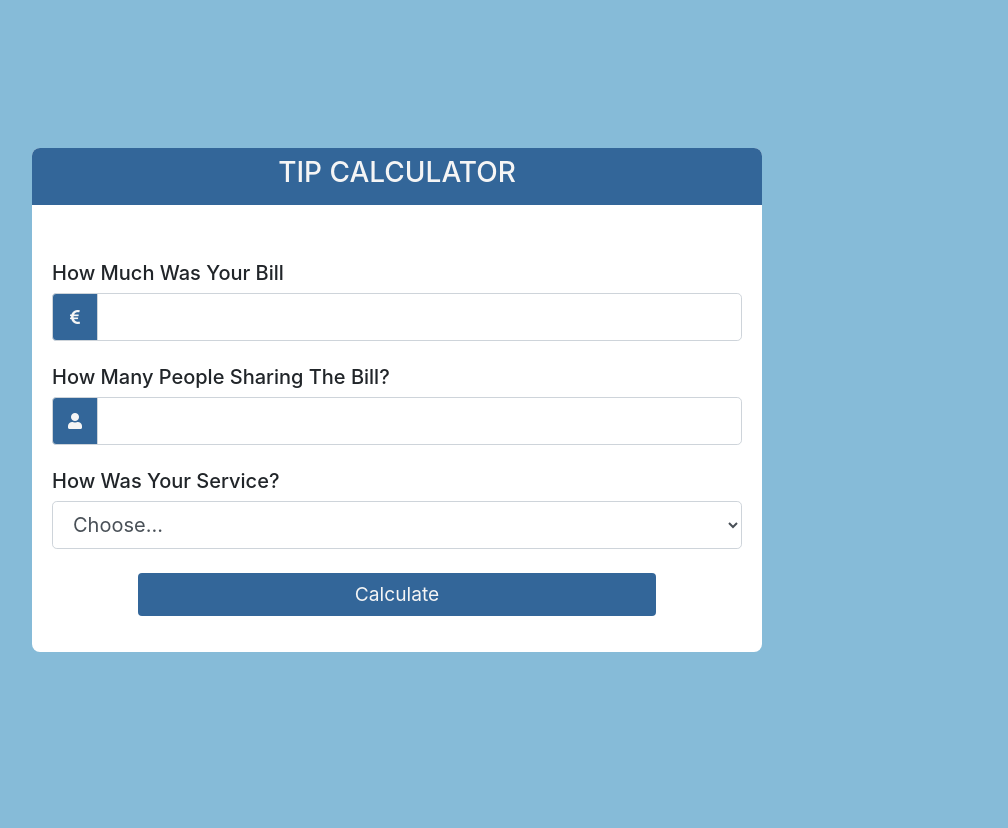
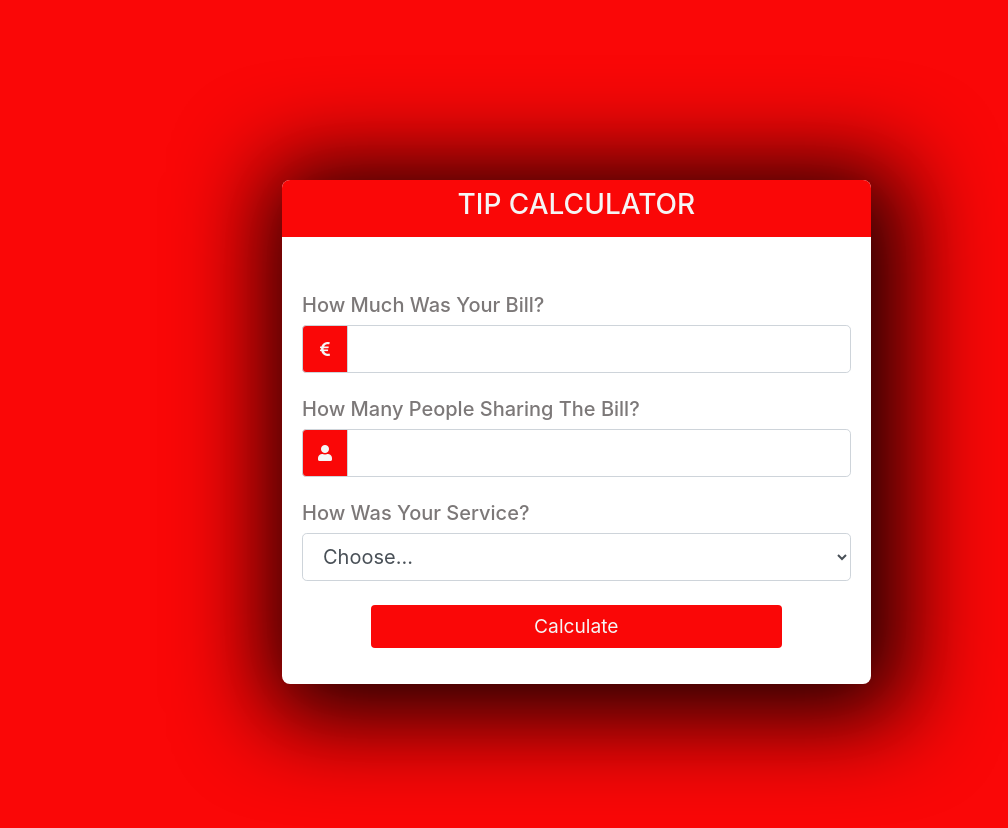
Before and after one commit to Si-maher/Tip-Me, a plain HTML site: page index.html in a window 1280 px wide. Shown: the whole page, without its empty margins (53-1061 px from the left). Before the commit the page ends 800 px from the top, so only its background shows below. Drawn offline with Linux system fonts and the light colour scheme.

Commit message:
added styles, fixed alignment

```diff
--- a/css/main.css
+++ b/css/main.css
@@ -5,14 +5,23 @@
   --lightBlue: #86bbd8;
   --darkBlue: #336699;
   --mainWhite: #f5f5f5;
-  --mainDark: #333333;
+  --mainDark: #7c7878;
+  --mainRed:#fa0707;
 }
 
 body {
-  background: var(--lightBlue);
+  background: var(--mainRed);
+
+  margin: 0 auto;
+  padding: 2rem 2rem 2rem 20rem;
+
+}
+
+h5 {
+  color: var(--mainDark)
 }
 .card-title {
-  background: var(--darkBlue);
+  background: var(--mainRed);
   border-top-right-radius: 0.5rem;
   border-top-left-radius: 0.5rem;
   color: var(--mainWhite);
@@ -20,21 +29,26 @@ body {
 .card {
   border: none !important;
   border-radius: 0.5rem !important;
+  -webkit-box-shadow: 10px 10px 91px 25px rgba(0,0,0,0.88);
+-moz-box-shadow: 10px 10px 91px 25px rgba(0,0,0,0.88);
+box-shadow: 10px 10px 91px 25px rgba(0,0,0,0.88);
 }
 
 .bill-icon,
 .user-icon {
-  background: var(--darkBlue) !important;
+  background: var(--mainRed) !important;
   color: var(--mainWhite);
 }
 .submitBtn {
-  background: var(--darkBlue);
+  background: var(--mainRed);
   font-size: 1.2rem;
   color: var(--mainWhite);
 }
 
 .submitBtn:hover {
-  background: var(--lightBlue);
+  -webkit-box-shadow: 2px 15px 7px -7px rgba(0,0,0,0.88);
+  -moz-box-shadow: 2px 15px 7px -7px rgba(0,0,0,0.88);
+  box-shadow: 2px 15px 7px -7px rgba(0,0,0,0.88);
   color: var(--mainDark);
 }
 /* feedback */
--- a/index.html
+++ b/index.html
@@ -29,7 +29,7 @@
                     </div>
                     <form id="tip-form">
                         <div class="my-4">
-                            <h5 class="text-capitalize mb-2">how much was your bill</h5>
+                            <h5 class="text-capitalize mb-2">how much was your bill?</h5>
                             <div class="input-group">
                                 <div class="input-group-prepend">
                                     <span class="input-group-text bill-icon">
@@ -65,7 +65,7 @@
                             <img src="Facebook-1s-200px.gif" alt="">
                     </div>
                     <div class="results text-center my-3">
-                        <h3 class="text-capitallize">tip amount
+                        <h3 class="text-capitalize">tip amount
                             <span>€</span>
                             <span id="tip-amount"></span>
                         </h3>
```
